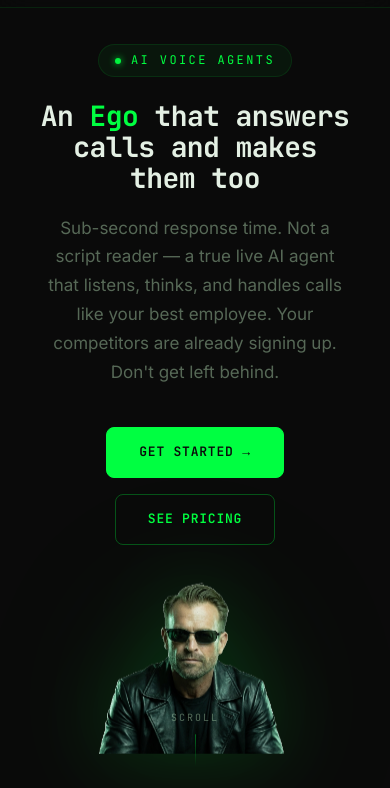
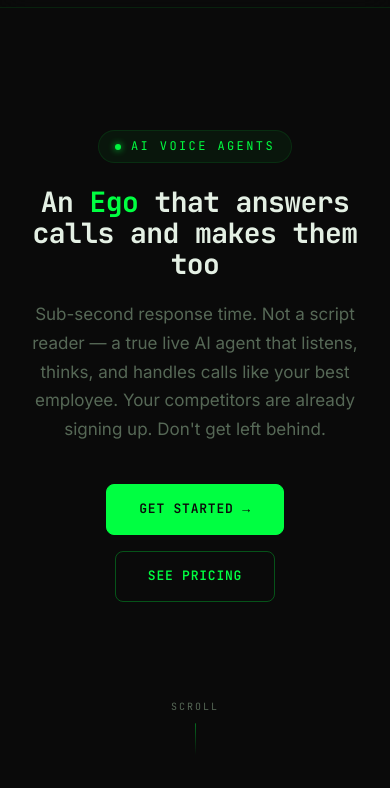
Before and after one commit to bri9and/ego3, a plain HTML site: page index.html in a window 390 px wide. Shown: the part 56-844 px from the top of the page. Drawn offline with Linux system fonts and the light colour scheme.

Commit message:
Add Corey as first agent with hero image avatar, revert hero to centered
Co-Authored-By: Claude Opus 4.6 (1M context) <noreply@anthropic.com>

```diff
--- a/index.html
+++ b/index.html
@@ -99,29 +99,12 @@
 
   /* ─── HERO ─── */
   .hero {
-    position: relative; z-index: 1; width: 100%; min-height: 100vh;
+    position: relative; z-index: 1; width: 100%; height: 100vh;
     display: flex; align-items: center; justify-content: center;
-    padding: 100px 40px 40px;
+    text-align: center; padding: 0 24px;
   }
-  .hero-inner {
-    max-width: 1100px; width: 100%;
-    display: grid; grid-template-columns: 1fr 1fr; gap: 40px; align-items: center;
-  }
-  .hero-content { max-width: 560px; }
-
-  .hero-image {
-    display: flex; justify-content: center; align-items: flex-end;
-    position: relative;
-  }
-  .hero-image img {
-    max-width: 100%; height: auto; max-height: 520px;
-    filter: drop-shadow(0 0 40px rgba(0, 255, 65, 0.15)) drop-shadow(0 0 80px rgba(0, 255, 65, 0.08));
-    animation: heroFloat 4s ease-in-out infinite;
-  }
-  @keyframes heroFloat {
-    0%, 100% { transform: translateY(0); }
-    50% { transform: translateY(-8px); }
-  }
+  .hero-inner { max-width: 720px; }
+  .hero-content { max-width: 720px; }
 
   .hero-tag {
     font-family: var(--mono); font-size: 12px; font-weight: 400;
@@ -366,10 +349,6 @@
       backdrop-filter: blur(16px); padding: 16px; border-bottom: 1px solid var(--border); gap: 4px;
     }
     .nav-cta { margin-left: 0; }
-    .hero-inner { grid-template-columns: 1fr; text-align: center; }
-    .hero-content { max-width: 100%; }
-    .hero-image img { max-height: 360px; }
-    .hero-actions { justify-content: center; }
     .cap-grid { grid-template-columns: 1fr; }
     .voices-grid { grid-template-columns: 1fr; }
     .how-steps { grid-template-columns: 1fr; }
@@ -425,9 +404,6 @@
         <a href="/dashboard" class="btn btn-primary">Get Started &rarr;</a>
         <a href="#pricing" class="btn btn-ghost">See Pricing</a>
       </div>
-    </div>
-    <div class="hero-image">
-      <img src="ego-hero.png" alt="EgoCalls">
     </div>
   </div>
   <div class="scroll-indicator">
@@ -490,8 +466,11 @@
     <div class="section-desc"><p>Six examples from a growing library of voices. Pick one that fits your brand, or we'll create one just for you.</p></div>
     <div class="voices-grid">
       <div class="voice-card">
-        <div class="voice-meta"><span class="voice-name">James</span><span class="voice-role">Mitchell & Associates Law</span></div>
-        <p class="voice-desc">"Thank you for calling Mitchell and Associates. This is James, how can I help you today?"</p>
+        <div style="text-align:center;margin-bottom:16px;">
+          <img src="ego-hero.png" alt="Corey" style="width:120px;height:120px;object-fit:cover;object-position:top;border-radius:50%;border:2px solid var(--border);filter:drop-shadow(0 0 12px rgba(0,255,65,0.2));">
+        </div>
+        <div class="voice-meta"><span class="voice-name">Corey</span><span class="voice-role">Mitchell & Associates Law</span></div>
+        <p class="voice-desc">"Thank you for calling Mitchell and Associates. This is Corey, how can I help you today?"</p>
         <button class="voice-play" onclick="playVoice(this)" data-src="audio/james.mp3"><svg viewBox="0 0 24 24"><polygon points="5,3 19,12 5,21"/></svg></button>
         <audio preload="none" src="audio/james.mp3"></audio>
       </div>
```
